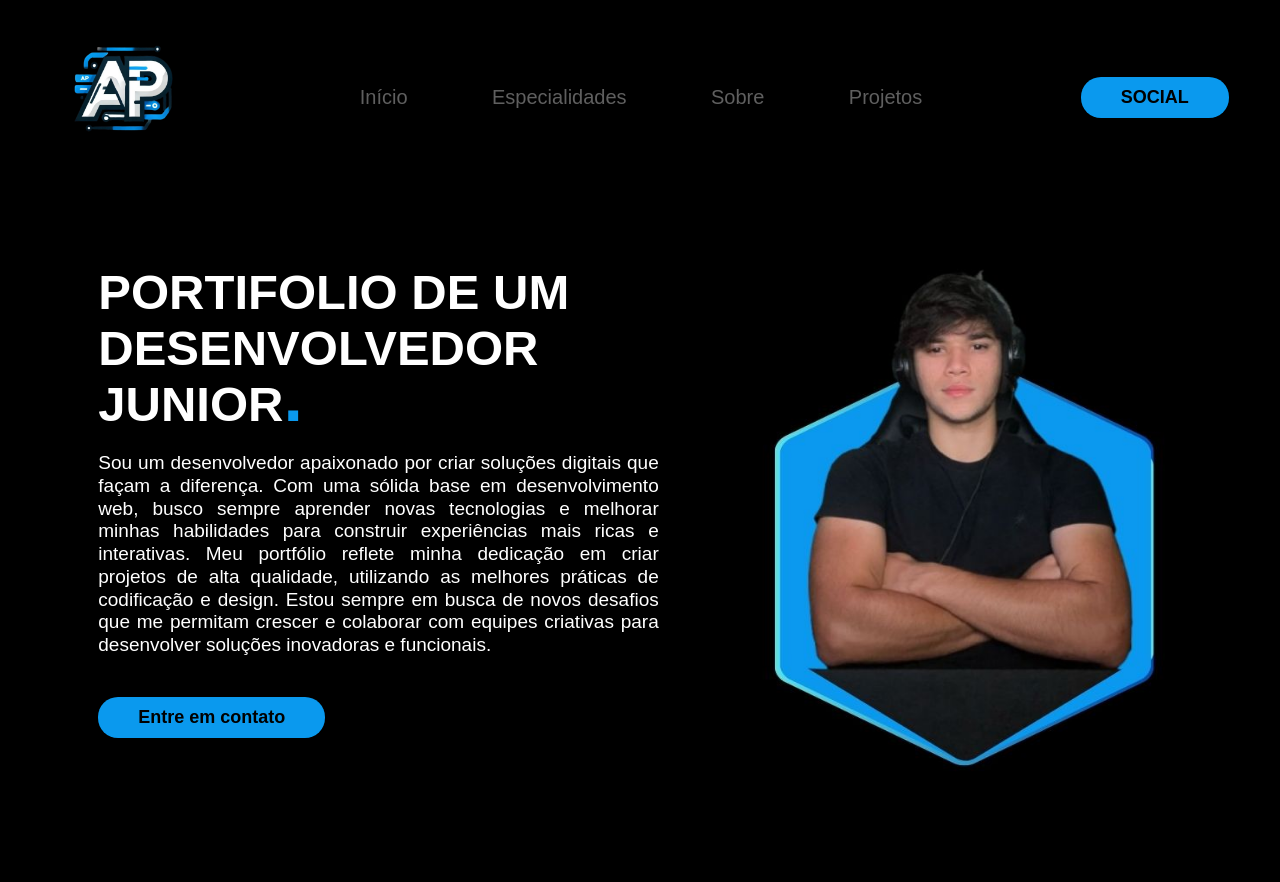
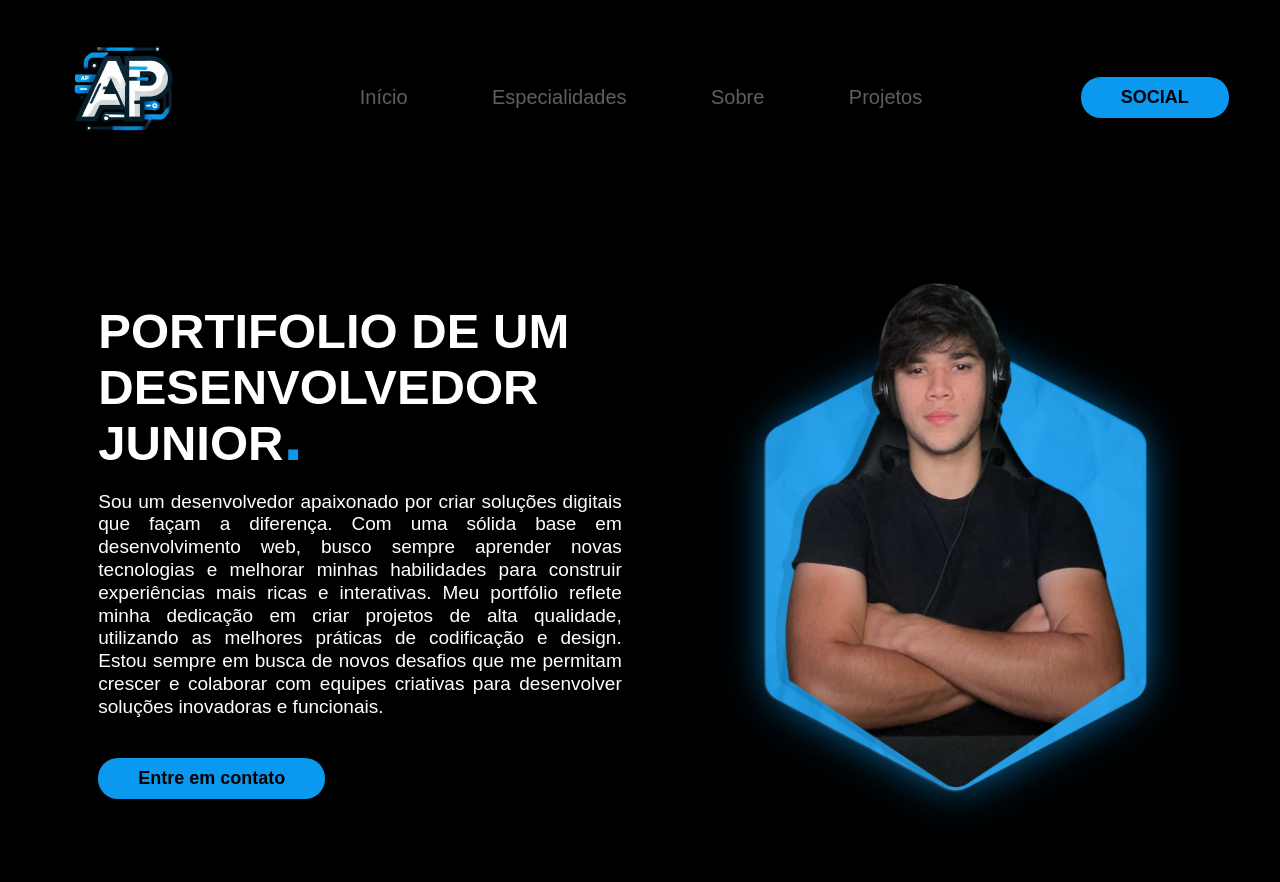
Before and after one commit to ArthurPimentell/portifolioDigital, a plain HTML site: page index.html in a window 1280 px wide. Shown: the top 882 px of the page. Drawn offline with nearby package versions, Linux system fonts and the light colour scheme; a web font is replaced by a local one.

Commit message:
feat: atualiza o portifólio digital

```diff
--- a/index.html
+++ b/index.html
@@ -62,7 +62,7 @@
                         </div><!--FIM BTN CONTATOS, TXT TOPO SITE-->
                     </div><!--FIM TXT TOPO SITE-->
                     <div class="img-topo-site">
-                        <img src="imagem/logo.jpg" alt="Foto perfil">
+                        <img src="imagem/imagemArthur (1).png" alt="Foto perfil">
                     </div>
                 </div>
             </div>
--- a/src/style.css
+++ b/src/style.css
@@ -132,8 +132,8 @@ section.topo-do-site .flex{
 
 main .img-topo-site img{
     position: relative;
-    width: 433px;
-    height: 530px;
+    width: 470px;
+    height: 630px;
     animation: flutuar 2s ease-in-out infinite alternate;
 }
 
@@ -203,6 +203,7 @@ section.sobre .interface .flex .img-sobre img{
     height: 410px;
     box-shadow: 0 0 10px 10px #0a9aee81;
     align-items: center;
+    object-fit: cover;
 }
 
 section.sobre .interface .flex .txt-sobre h1, h2{
```
Also changed, not shown: imagem/imagemArthur (1).png (added), imagem/logo.jpg (deleted).
